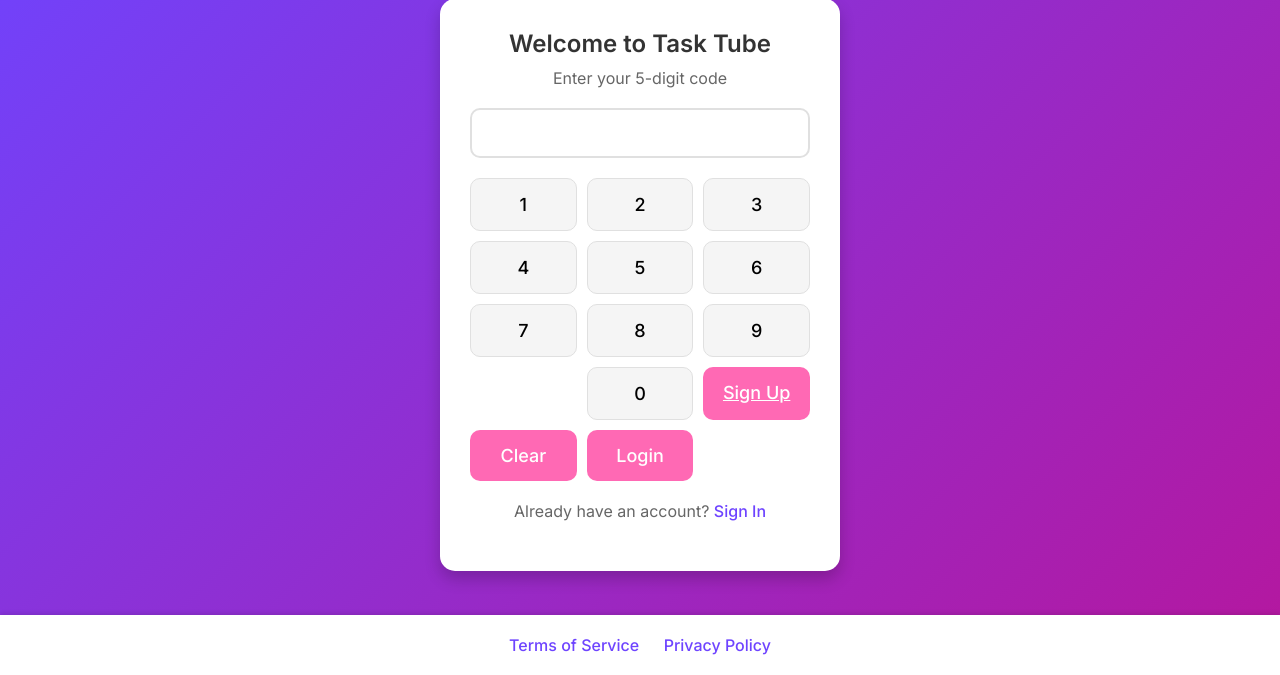
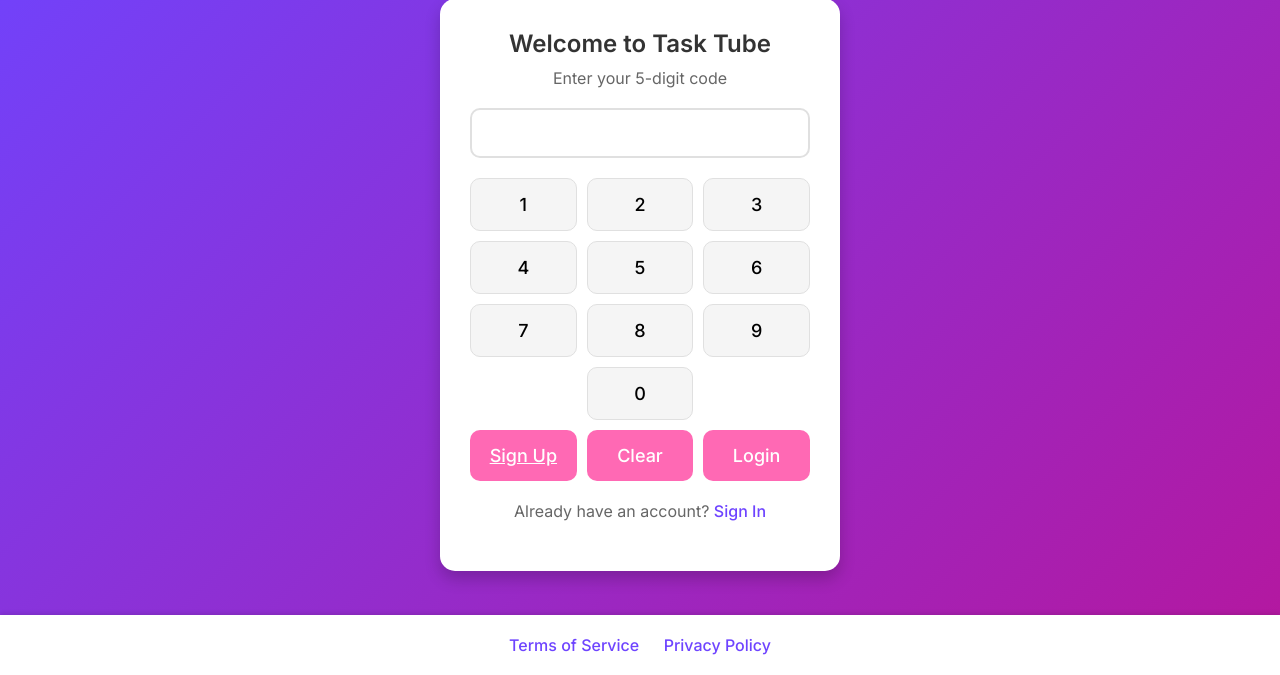
Before and after one commit to Xantech007/cashtube-clone, a PHP site: page /login.php in a window 1280 px wide. Shown: the part 125-800 px from the top of the page. Run offline with PHP 8.4, Linux system fonts and the light colour scheme; some libraries are stand-ins or nearby versions.

Commit message:
Update login.php

```diff
--- a/login.php
+++ b/login.php
@@ -106,6 +106,7 @@ if ($_SERVER['REQUEST_METHOD'] === 'POST' && isset($_POST['passcode'])) {
         .keypad {
             display: grid;
             grid-template-columns: repeat(3, 1fr);
+            grid-template-rows: repeat(5, auto);
             gap: 10px;
             margin-bottom: 20px;
         }
@@ -139,11 +140,23 @@ if ($_SERVER['REQUEST_METHOD'] === 'POST' && isset($_POST['passcode'])) {
         }
 
         .key.zero {
-            grid-column: 2 / 3; /* Center 0 in the middle column */
+            grid-column: 2 / 3;
+            grid-row: 4 / 5; /* Place 0 in row 4, middle column */
         }
 
-        .keypad .action-row {
-            display: contents; /* Allows action buttons to fill the last row */
+        .key.action.signup {
+            grid-column: 1 / 2;
+            grid-row: 5 / 6;
+        }
+
+        .key.action.clear {
+            grid-column: 2 / 3;
+            grid-row: 5 / 6;
+        }
+
+        .key.action.enter {
+            grid-column: 3 / 4;
+            grid-row: 5 / 6;
         }
 
         .signin-link {
@@ -193,11 +206,9 @@ if ($_SERVER['REQUEST_METHOD'] === 'POST' && isset($_POST['passcode'])) {
             <div class="key">8</div>
             <div class="key">9</div>
             <div class="key zero">0</div>
-            <div class="action-row">
-                <div class="key action"><a href='register.php' style='color: #fff;'>Sign Up</a></div>
-                <div class="key action" id="clear">Clear</div>
-                <div class="key action" id="enter">Login</div>
-            </div>
+            <div class="key action signup"><a href='register.php' style='color: #fff;'>Sign Up</a></div>
+            <div class="key action clear" id="clear">Clear</div>
+            <div class="key action enter" id="enter">Login</div>
         </div>
         <p class="signin-link">Already have an account? <a href="signin.php">Sign In</a></p>
     </div>
```
